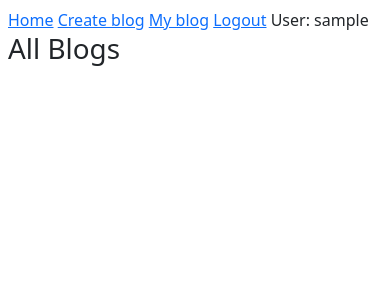
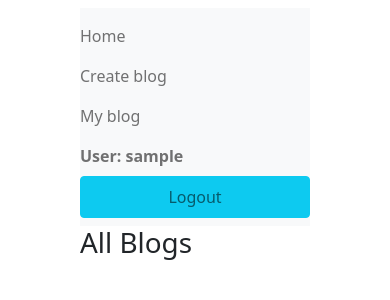
Before and after one commit to JanPoonthong/miniblog, a Django app: page /miniblogapp/home in a window 390 px wide. Shown: the top 300 px of the page. Run offline with Django 3.2, Linux system fonts and the light colour scheme; the visitor is signed in with stand-in values (Sample User, id 1); data that the repository does not hold is empty.

Commit message:
Make the older card more mordern desgin
* Card has wrapping
* This commit doesn't fix mobile view

```diff
--- a/miniblogapp/templates/miniblogapp/home.html
+++ b/miniblogapp/templates/miniblogapp/home.html
@@ -2,12 +2,13 @@
 
 <h1>All Blogs</h1>
 
+<div style="display: flex; flex-wrap: wrap;">
   {% for blog in blogs %}
-
-<form action="{% url 'edit' blog.id %}">
+  <form action="{% url 'edit' blog.id %}" style="width: 20%;
+  height: 100%;">
     <div class="card bg-light mb-3" style="max-width: 18rem">
       <div class="card-header">Author: {{ blog.author }}</div>
-    <div class="card-body">
+      <div class="card-body" style="padding-top: 30px;">
         <h5 class="card-title">{{ blog.name }}</h5>
         <p class="card-text">{{ blog.content }}</p>
         <div class="card-footer">
@@ -18,7 +19,8 @@
   </form>
   {% endfor %} {% for author_blog in author_blogs %}
 
-<form action="{% url 'edit' author_blog.id %}">
+  <form action="{% url 'edit' author_blog.id %}" style="width: 20%;
+  height: 100%;">
     <div class="card bg-light mb-3" style="max-width: 18rem">
       <div class="card-header">
         Author: {{ author_blog.author }}
@@ -39,4 +41,6 @@
       </div>
     </div>
   </form>
-{% endfor %} {% endblock %}
+  {% endfor %}
+</div>
+{% endblock %}
--- a/miniblogapp/templates/miniblogapp/layout.html
+++ b/miniblogapp/templates/miniblogapp/layout.html
@@ -14,20 +14,45 @@
     />
     <title>Mini blog</title>
   </head>
-  <body style="margin: 0.5rem">
-    <nav>
-      {% if user.is_authenticated %}
-      <a href="home">Home</a>
-      <a href="create_blog">Create blog</a>
-      <a href="my_blog">My blog</a>
-      <a href="{% url 'function_logout' %}">Logout</a>
-      <span>User: {{ user.username }}</span>
-      {% else %}
-      <a href="{% url 'login_page' %}">Login</a>
-      <a href="register">Register</a>
-      {% endif %}
+  <body style="margin: 5rem; margin-top: 0.5rem;">
+    {% if user.is_authenticated %}
+    <nav class="navbar navbar-expand-lg navbar-light bg-light">
+      <div class="navbar-collapse" id="navbarNav">
+        <ul class="navbar-nav">
+          <li class="nav-item active">
+            <a class="nav-link" href="home">Home</a>
+          </li>
+          <li class="nav-item">
+            <a class="nav-link" href="create_blog">Create blog</a>
+          </li>
+          <li class="nav-item">
+            <a class="nav-link" href="my_blog">My blog</a>
+          </li>
+          <li class="nav-item">
+            <strong class="nav-link">User: {{ user.username }}</strong>
+          </li>
+          <li class="nav-item">
+            <a class="nav-link btn btn-info" href="{% url 'function_logout' %}"
+              >Logout</a
+            >
+          </li>
+        </ul>
+      </div>
     </nav>
-
+    {% else %}
+    <nav class="navbar navbar-expand-lg navbar-light bg-light">
+      <div class="navbar-collapse" id="navbarNav">
+        <ul class="navbar-nav">
+          <li class="nav-item active">
+            <a class="nav-link" href="{% url 'login_page' %}">Login</a>
+          </li>
+          <li class="nav-item">
+            <a class="nav-link" href="register">Register</a>
+          </li>
+        </ul>
+      </div>
+    </nav>
+    {% endif %}
     {% block body %} {% endblock %}
   </body>
 </html>
```
Also changed, not shown: miniblogapp/templates/miniblogapp/my_blog.html (+9 -2 lines). Lines whose indentation alone changed are shown as unchanged.
